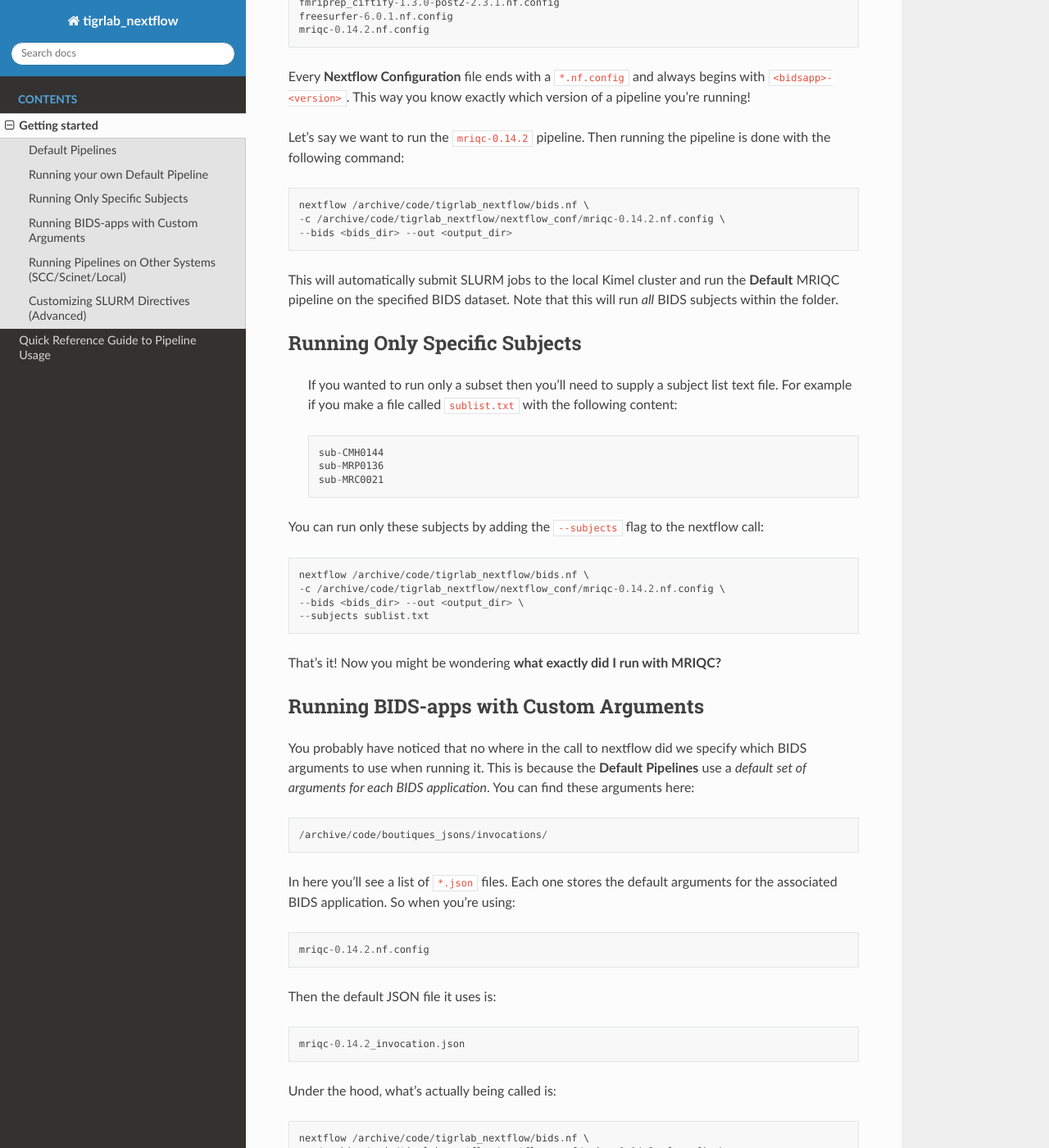
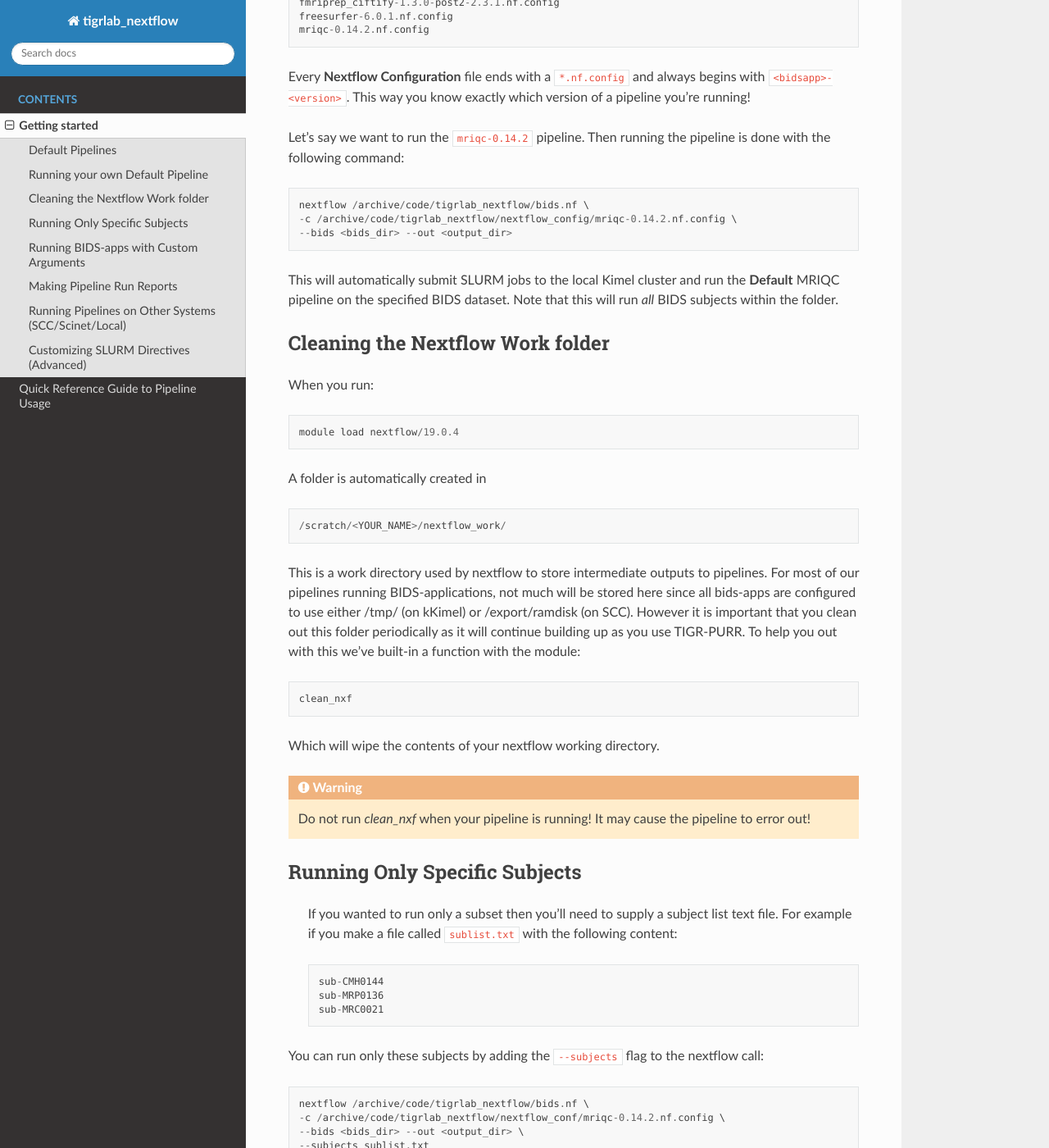
Before and after one commit to kimjetwav/TIGR_PURR, a Sphinx documentation site: the page built from docs/source/getting_started.rst, in a window 1280 px wide and 1400 px high, scrolled down 1438 px. Shown: the whole window at 82% size. Built offline with Sphinx 7.4.7 and the Read the Docs theme 2.0.0, drawn with Linux system fonts in a browser that asks for light colours; some of the changed text lies outside the part shown.

Commit message:
add cleaning section, update sme typos, use nextflow module instead, add quickstart tutorial

```diff
--- a/docs/source/getting_started.rst
+++ b/docs/source/getting_started.rst
@@ -25,9 +25,9 @@ Running your own Default Pipeline
 
 Running your own default pipeline is simple with our set-up. First open up a terminal, then type in::
 
-        module load python/3.6.3-boutiques-0.5.20
+        module load nextflow/19.0.4
 
-This loads in `Boutiques <https://boutiques.github.io>`_ which is required by TIGR-PURR. Once boutiques is loaded in you're ready to go! To run a pipeline some details are needed:
+This loads in `Nextflow <https://nextflow.io>`_ and `Boutiques <https://boutiques.github.io>`_ which is required by TIGR-PURR. Once this module is loaded in you're ready to go! To run a pipeline some details are needed:
 
 1. Your output directory
 2. The BIDS folder that you'd like to run a pipeline on
@@ -55,11 +55,34 @@ Every **Nextflow Configuration** file ends with a ``*.nf.config`` and always beg
 Let's say we want to run the ``mriqc-0.14.2`` pipeline. Then running the pipeline is done with the following command::
 
         nextflow /archive/code/tigrlab_nextflow/bids.nf \
-        -c /archive/code/tigrlab_nextflow/nextflow_conf/mriqc-0.14.2.nf.config \
+        -c /archive/code/tigrlab_nextflow/nextflow_config/mriqc-0.14.2.nf.config \
         --bids <bids_dir> --out <output_dir>
 
 
 This will automatically submit SLURM jobs to the local Kimel cluster and run the **Default** MRIQC pipeline on the specified BIDS dataset. Note that this will run *all* BIDS subjects within the folder.
+
+
+Cleaning the Nextflow Work folder
+==================================
+
+When you run::
+
+        module load nextflow/19.0.4
+
+A folder is automatically created in ::
+
+        /scratch/<YOUR_NAME>/nextflow_work/
+
+This is a work directory used by nextflow to store intermediate outputs to pipelines. For most of our pipelines running BIDS-applications, not much will be stored here since all bids-apps are configured to use either /tmp/ (on kKimel) or /export/ramdisk (on SCC). However it is important that you clean out this folder periodically as it will continue building up as you use TIGR-PURR. To help you out with this we've built-in a function with the module::
+
+        clean_nxf
+
+Which will wipe the contents of your nextflow working directory.
+
+.. warning::
+
+        Do not run `clean_nxf` when your pipeline is running! It may cause the pipeline to error out!
+
 
 
 Running Only Specific Subjects
@@ -213,6 +237,16 @@ Now you can create your own custom **invocation JSON** using your favourite code
 This will run the pipeline using your own custom command-line arguments!
 
 
+Making Pipeline Run Reports
+=============================
+
+Nextflow has the ability to add pipeline HTML reports which gives you information about CPU usage, memory usage, failed processes, and run-time. This is useful to get a complete overview of your pipeline. Reports can be generated by adding the following flag to the nextflow call::
+
+        -with-report <REPORT_FILE_PATH>
+
+For more information on Nextflow reports check out the `Nextflow Reference Documentation <https://www.nextflow.io/docs/latest/tracing.html>`_
+
+
 Running Pipelines on Other Systems (SCC/Scinet/Local)
 =====================================================
 
--- a/docs/source/index.rst
+++ b/docs/source/index.rst
@@ -18,6 +18,7 @@ TIGR-PURR is a pipeline system based off a combination of `Nextflow <https://www
 * Your local computer
 
 To learn about how you can run BIDS pipelines on any BIDS dataset go to :ref:`getting_started`
+To go through a quick example that you can run yourself, check out the :ref:`quickstart_tutorial`
 
 .. toctree::
    :maxdepth: 2
```
Also changed, not shown: other parts of docs/source/getting_started.rst (+1 -0 lines), docs/source/quickstart_tutorial.rst (added, +20 -0 lines).
